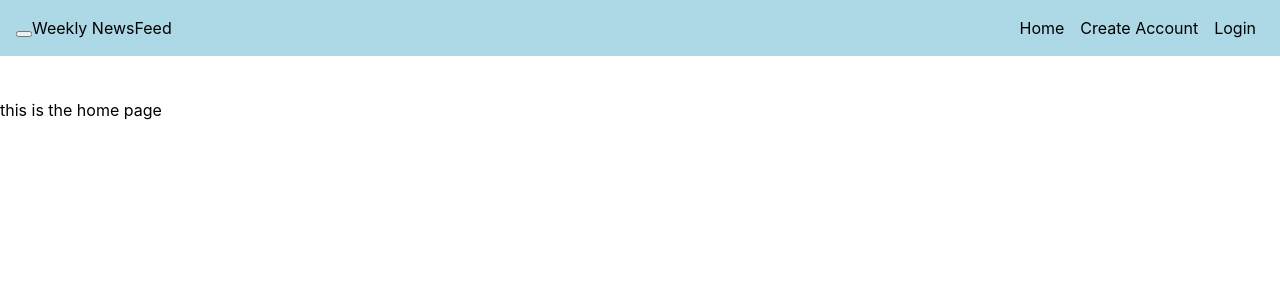
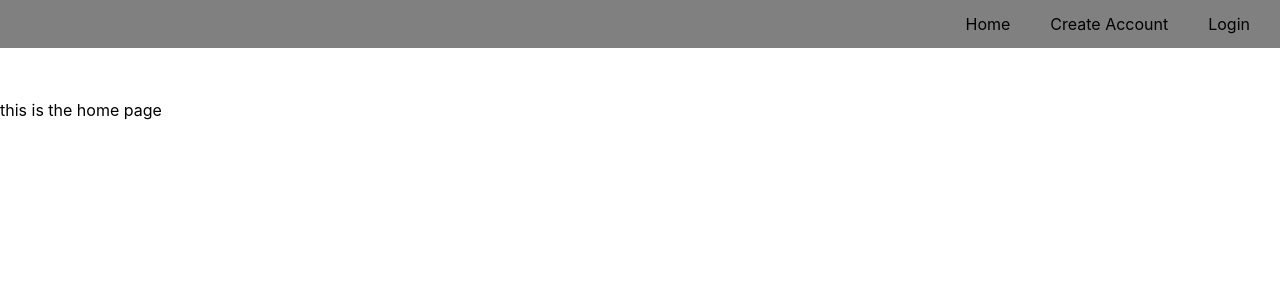
Before and after one commit to RyanNicoletti/newsletter-app, a React (Create React App) app: page / in a window 1280 px wide. Shown: the top 300 px of the page. Built offline with nearby package versions, Linux system fonts and the light colour scheme.

Commit message:
made nav bar responsive

```diff
--- a/package.json
+++ b/package.json
@@ -3,6 +3,11 @@
   "version": "0.1.0",
   "private": true,
   "dependencies": {
+    "@fortawesome/fontawesome": "^1.1.8",
+    "@fortawesome/fontawesome-svg-core": "^1.2.25",
+    "@fortawesome/free-regular-svg-icons": "^5.11.2",
+    "@fortawesome/free-solid-svg-icons": "^5.11.2",
+    "@fortawesome/react-fontawesome": "^0.1.5",
     "react": "^16.9.0",
     "react-dom": "^16.9.0",
     "react-router-dom": "^5.0.1",
--- a/src/Components/App.css
+++ b/src/Components/App.css
@@ -6,3 +6,7 @@
     display: flex;
     justify-content: center;
 }
+
+.top-nav {
+    margin-bottom: 60px;
+}
--- a/src/Components/App.js
+++ b/src/Components/App.js
@@ -14,7 +14,7 @@ export default class App extends React.Component {
     render() {
         return (
             <div className="app">
-                <nav>
+                <nav className="top-nav">
                     <NavBar />
                 </nav>
                 <main>
--- a/src/Components/NavBar.css
+++ b/src/Components/NavBar.css
@@ -1,73 +1,78 @@
-@media only screen and (max-width: 600px) {
-    .nav-items {
+* {
+    box-sizing: border-box;
+    padding: 0;
+    margin: 0;
+}
+
+.top-menu-icon {
+    position: fixed;
+    top: 15px;
+    right: 20px;
+}
+.top-menu-icon:hover {
+    cursor: pointer;
+}
+.top-menu- {
+    display: none;
+}
+
+.nav-item-list {
+    list-style: none;
+    background-color: grey;
+    position: fixed;
+    top: 0;
+    width: 100%;
+}
+
+.nav-item-list li {
+    text-align: center;
+    margin: 15px auto;
+}
+
+.nav-links {
+    text-decoration: none;
+    color: black;
+}
+.nav-links:hover {
+    cursor: pointer;
+    color: darkblue;
+}
+.top-nav-links,
+.top-nav-item-list {
+    visibility: hidden;
+}
+
+@media only screen and (min-width: 600px) {
+    .top-menu-icon,
+    .top-menu-,
+    .top-menu-toggle,
+    .nav-item-list {
         display: none;
     }
-    .hamburger-container {
-        width: 93%;
-        position: absolute;
+    .top-nav-links,
+    .top-nav-item-list {
+        visibility: visible;
+    }
+    .top-nav-item-list {
+        list-style: none;
+        background-color: grey;
         display: flex;
-        flex-direction: row-reverse;
+        flex-direction: row;
+        justify-content: flex-end;
+        align-items: center;
+        height: 3rem;
+        position: fixed;
+        top: 0;
+        width: 100%;
     }
-    .hamburger {
-        display: flex;
-        flex-direction: column;
-        justify-content: space-around;
-
-        height: 25px;
-        width: 36px;
-        background: transparent;
-        border: none;
+    .top-nav-links {
+        text-decoration: none;
+        color: black;
+        padding-left: 10px;
+        padding-right: 30px;
+    }
+    .top-nav-links:hover {
         cursor: pointer;
-        padding: 0;
-        box-sizing: border-box;
-    }
-
-    .hamburger-line {
-        width: 30px;
-        height: 2px;
-        background: white;
-    }
-    .display-menu {
+        color: darkblue;
     }
 }
-
-.navbar {
-    position: fixed;
-    top: 0;
-    left: 0;
-    width: 100%;
-    background-color: lightblue;
-    height: 56px;
-}
-
-.nav-items ul {
-    list-style: none;
-    margin: 0;
-    padding: 0;
-    display: flex;
-}
-
-.nav-items li {
-    padding: 0 0.5rem;
-}
-
-.flex-space {
-    flex: 1;
-}
-
-.nav {
-    display: flex;
-    height: 100%;
-    align-items: center;
-    padding: 0 1rem;
-}
-
-.nav-items a {
-    color: black;
-    text-decoration: none;
-}
-
-.nav-items a:hover,
-.nav-items a:active {
-    color: white;
-}
--- a/src/Components/NavBar.js
+++ b/src/Components/NavBar.js
@@ -1,54 +1,72 @@
 import React from "react";
 import { Link } from "react-router-dom";
+import { FontAwesomeIcon } from "@fortawesome/react-fontawesome";
+import { faBars } from "@fortawesome/free-solid-svg-icons";
+import "./NavBar.css";
 
 export default class NavBar extends React.Component {
     constructor(props) {
         super(props);
-        this.state = { isClicked: false };
+        this.state = { navBar_class: "" };
     }
 
-    openMenu(event) {
-        event.preventDefault();
-        const previousMenuState = this.state.isClicked;
-        this.setState({ isClicked: !previousMenuState });
+    setToggleNavBarClass = e => {
+        e.preventDefault();
+        if (this.state.navBar_class === "") {
+            this.setState({ navBar_class: "toggled" });
+        } else {
+            this.setState({ navBar_class: "" });
         }
+    };
 
     render() {
+        let topNavBarClass = `top-menu-${this.state.navBar_class}`;
         return (
-            <div className="navbar">
-                <nav className="nav">
-                    <div className="hamburger-container" id="hamburger-menu">
-                        <button
-                            className="hamburger"
-                            onClick={event => this.openMenu(event)}
-                        >
-                            <div className="hamburger-line"></div>
-                            <div className="hamburger-line"></div>
-                            <div className="hamburger-line"></div>
-                        </button>
-                    </div>
-
-                    <div className="navbar-logo">Weekly NewsFeed</div>
-                    <div className="flex-space" />
-                    <div
-                        className={
-                            !this.state.isClicked ? "nav-items" : "display-menu"
-                        }
-                    >
-                        <ul>
+            <nav className="nav-container">
+                <div className={topNavBarClass}>
+                    <ul className="nav-item-list">
                         <li>
-                                <Link to="/">Home</Link>
+                            <Link className="nav-links" to="/">
+                                Home
+                            </Link>
                         </li>
                         <li>
-                                <Link to="/Createaccount">Create Account</Link>
+                            <Link className="nav-links" to="/Createaccount">
+                                Create Account
+                            </Link>
                         </li>
                         <li>
-                                <Link to="/Login">Login</Link>
+                            <Link className="nav-links" to="/Login">
+                                Login
+                            </Link>
                         </li>
                     </ul>
                 </div>
+                <FontAwesomeIcon
+                    icon={faBars}
+                    size="lg"
+                    className="top-menu-icon"
+                    onClick={e => this.setToggleNavBarClass(e)}
+                />
+
+                <ul className="top-nav-item-list">
+                    <li>
+                        <Link className="top-nav-links" to="/">
+                            Home
+                        </Link>
+                    </li>
+                    <li>
+                        <Link className="top-nav-links" to="/Createaccount">
+                            Create Account
+                        </Link>
+                    </li>
+                    <li>
+                        <Link className="top-nav-links" to="/Login">
+                            Login
+                        </Link>
+                    </li>
+                </ul>
             </nav>
-            </div>
         );
     }
 }
```
Also changed, not shown: 1 other file (tests, documents, lock files or other folders). Lines whose indentation alone changed are shown as unchanged.
